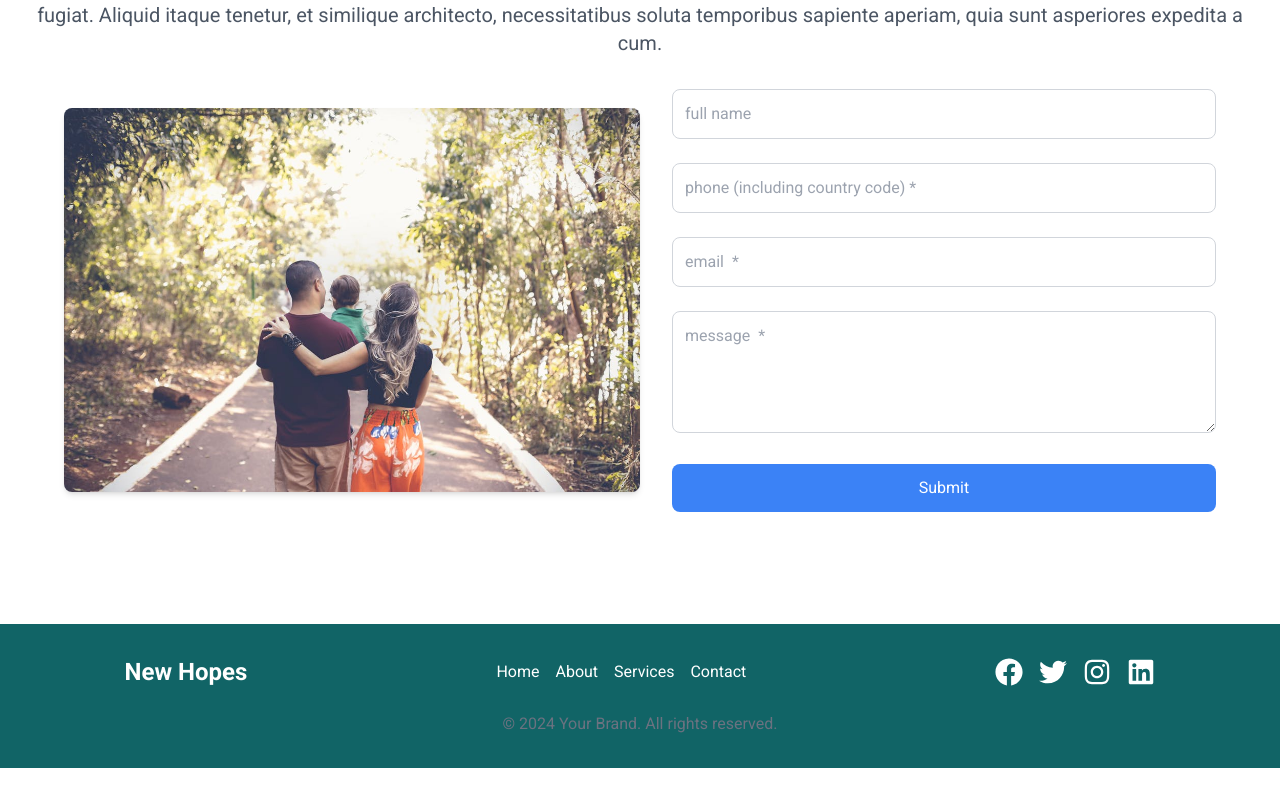
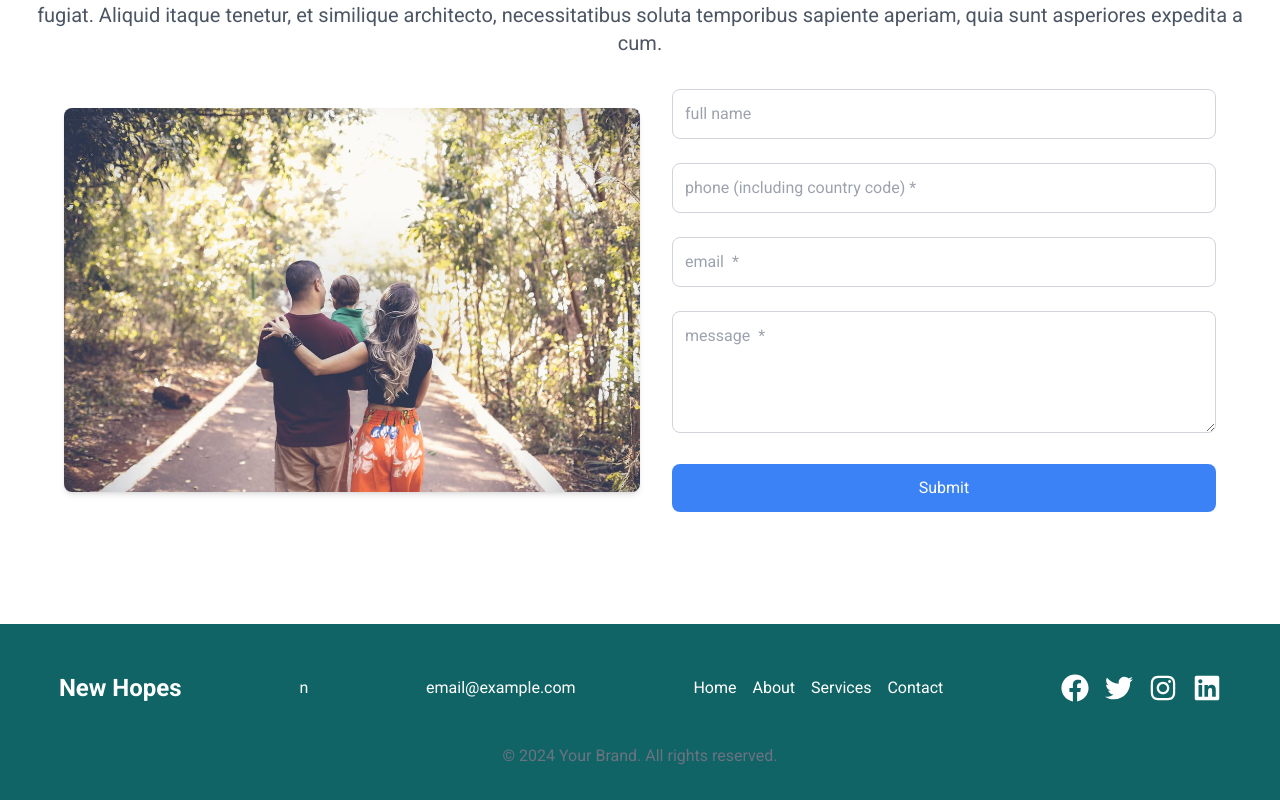
Before and after one commit to NikolozGel/Surrogacy-And-Egg-Donation, a React (Vite) app: page / in a window 1280 px wide. Shown: the part 1624-2424 px from the top of the page. Before the commit the page ends 2392 px from the top, so only its background shows below. Built offline with nearby package versions, Linux system fonts and the light colour scheme.

Commit message:
chore: save work in progress

```diff
--- a/src/components/Footer/Footer.tsx
+++ b/src/components/Footer/Footer.tsx
@@ -1,4 +1,4 @@
-import { FaFacebook, FaInstagram, FaLinkedin, FaTwitter } from "react-icons/fa";
+import { FaFacebook, FaInstagram, FaLinkedin, FaTwitter } from 'react-icons/fa';
 
 const Footer = () => {
   return (
@@ -8,7 +8,10 @@ const Footer = () => {
         <div className="mb-6 md:mb-0 ml-[]">
           <h2 className="text-2xl font-bold">New Hopes</h2>
         </div>
-
+        n
+        <div className="my-5">
+          <p>email@example.com</p>
+        </div>
         {/* Links Section */}
         <div className="flex flex-col md:flex-row gap-4">
           <a href="#" className="hover:text-gray-400">
@@ -24,7 +27,6 @@ const Footer = () => {
             Contact
           </a>
         </div>
-
         {/* Social Media Icons */}
         <div className="flex gap-4 mt-6 md:mt-0">
           <a href="#" className="hover:text-gray-400">
```
